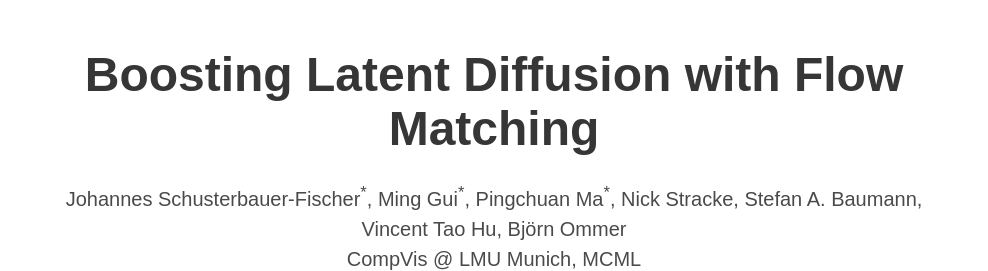
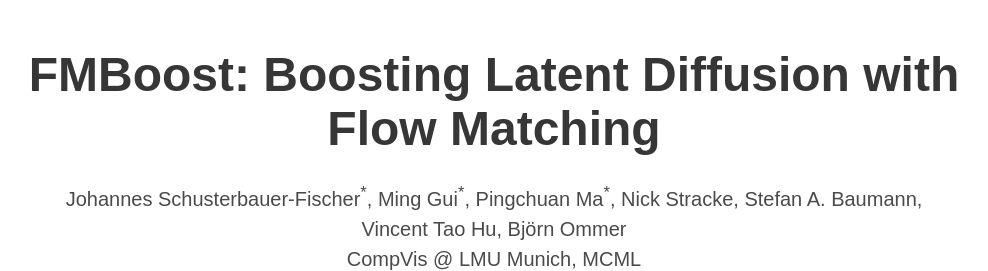
Before and after one commit to CompVis/fm-boosting, a plain HTML site: page docs/index.html in a window 1280 px wide. Shown: the top 271 px of the page, without its empty margins (146-1134 px from the left). Drawn offline with nearby package versions, Linux system fonts and the light colour scheme; a web font is replaced by a local one.

Commit message:
Update index.html

```diff
--- a/docs/index.html
+++ b/docs/index.html
@@ -15,7 +15,7 @@
   <meta property="og:image:width" content="2533"/>
   <meta property="og:image:height" content="1590"/>
 
-  <meta name="twitter:title" content="Boosting Latent Diffusion with Flow Matching">
+  <meta name="twitter:title" content="FMBoost: Boosting Latent Diffusion with Flow Matching">
   <meta name="twitter:description" content="We demonstrate that introducing flow matching between the diffusion model and the convolutional decoder offers high-resolution image synthesis with reduced computational cost and model size.">
   <!-- Path to banner image, should be in the path listed below. Optimal dimenssions are 1200X600-->
   <meta name="twitter:image" content="/fm-boosting/images/cover_comparison.jpg">
@@ -24,7 +24,7 @@
   <meta name="keywords" content="high-resolution image synthesis, super resolution">
   <meta name="viewport" content="width=device-width, initial-scale=1">
 
-  <title>Boosting Latent Diffusion with Flow Matching</title>
+  <title>FMBoost: Boosting Latent Diffusion with Flow Matching</title>
 
   <!-- Google tag (gtag.js) -->
   <script async src="https://www.googletagmanager.com/gtag/js?id=G-1FWSVCGZTG"></script>
@@ -78,7 +78,7 @@
     <div class="container is-max-desktop">
       <div class="columns is-centered">
         <div class="column has-text-centered">
-          <h1 class="title is-1 publication-title">Boosting Latent Diffusion with Flow Matching</h1>
+          <h1 class="title is-1 publication-title">FMBoost: Boosting Latent Diffusion with Flow Matching</h1>
           <div class="is-size-5 publication-authors">
             <span class="author-block">Johannes Schusterbauer-Fischer<sup>*</sup>,</span>
             <span class="author-block">Ming Gui<sup>*</sup>,</span>
```
